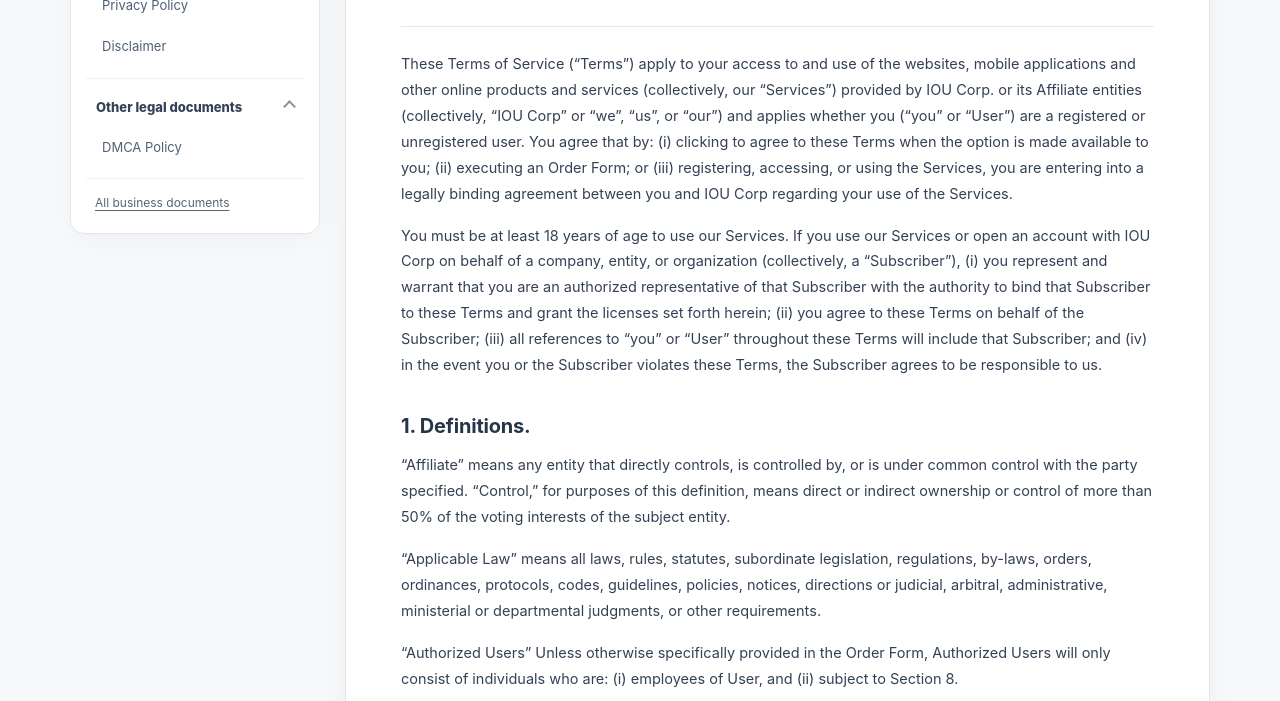
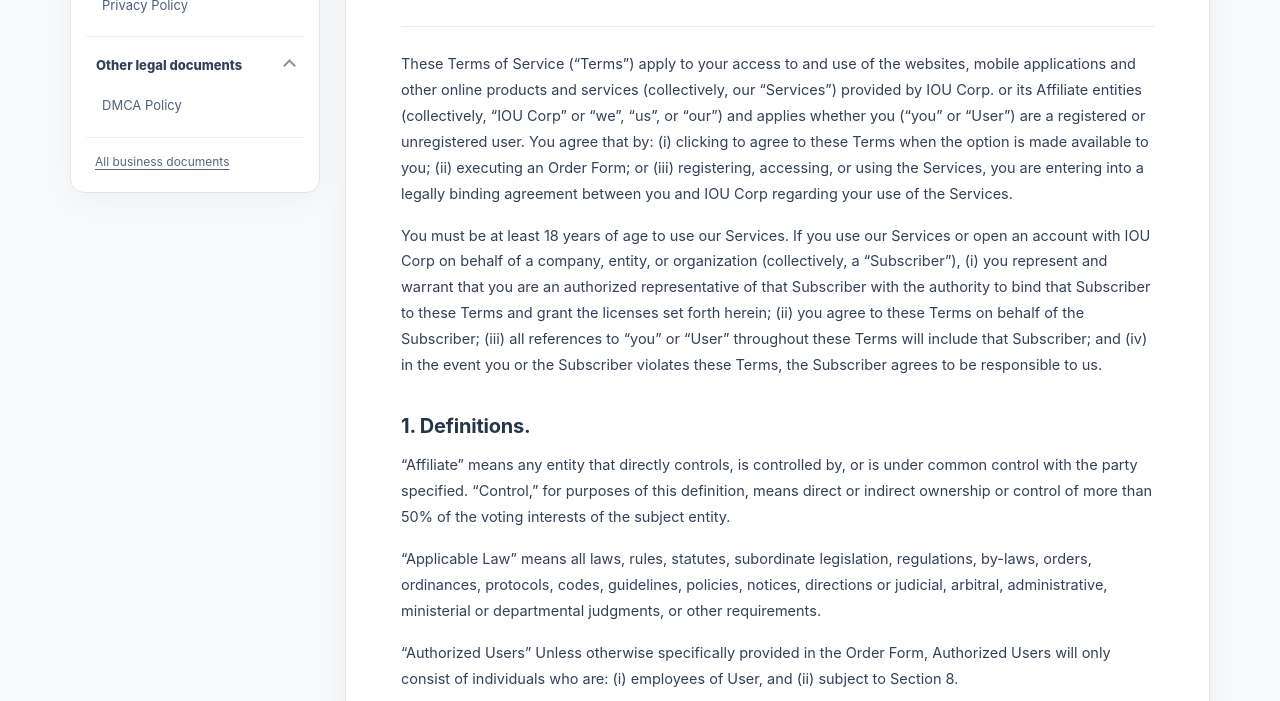
Before and after one commit to IOU-Corp/business-terms-of-service, a plain HTML site: page index.html in a window 1280 px wide. Shown: the part 399-1100 px from the top of the page. Drawn offline with Linux system fonts and the light colour scheme.

Commit message:
Remove cannabis-only Disclaimer link from standard policy sidebar

```diff
--- a/index.html
+++ b/index.html
@@ -68,7 +68,7 @@
 <div class="sidebar-title">BROWSE DOCUMENTS</div>
 <nav aria-label="Policy pages"><details open><summary>Business policies</summary><div class="side-links"><a href="https://iou-corp.github.io/business-terms-of-service/" aria-current="page" class="active">Terms of Service</a>
 <a href="https://iou-corp.github.io/business-privacy-policy/">Privacy Policy</a>
-<a href="https://iou-corp.github.io/iou-business-disclaimer/">Disclaimer</a></div></details>
+</div></details>
  <details open><summary>Other legal documents</summary><div class="side-links"><a href="https://iou-corp.github.io/dmca/">DMCA Policy</a></div></details></nav>
 <div class="sidebar-footer"><a href="https://iou-corp.github.io/business-docs/">All business documents</a></div>
 </aside>
```
